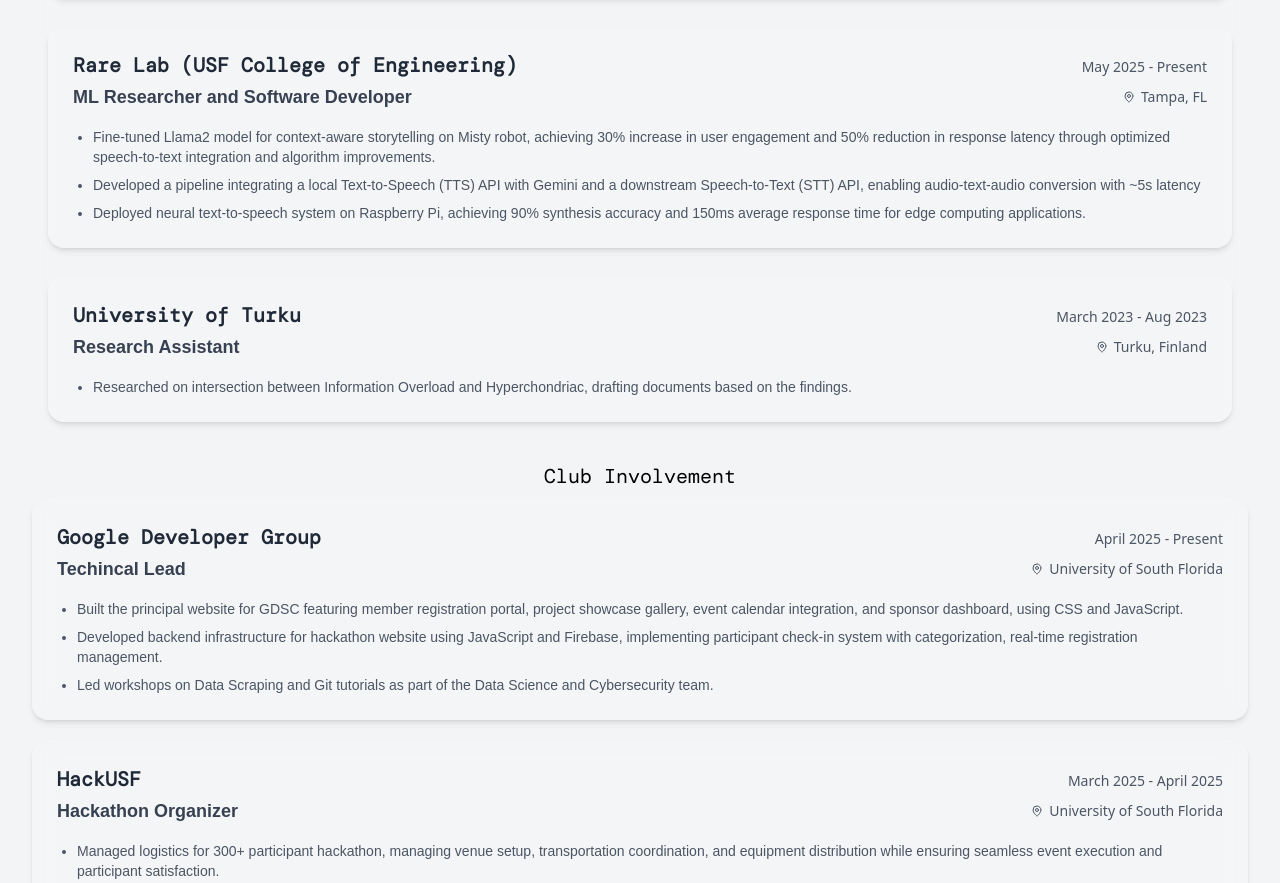
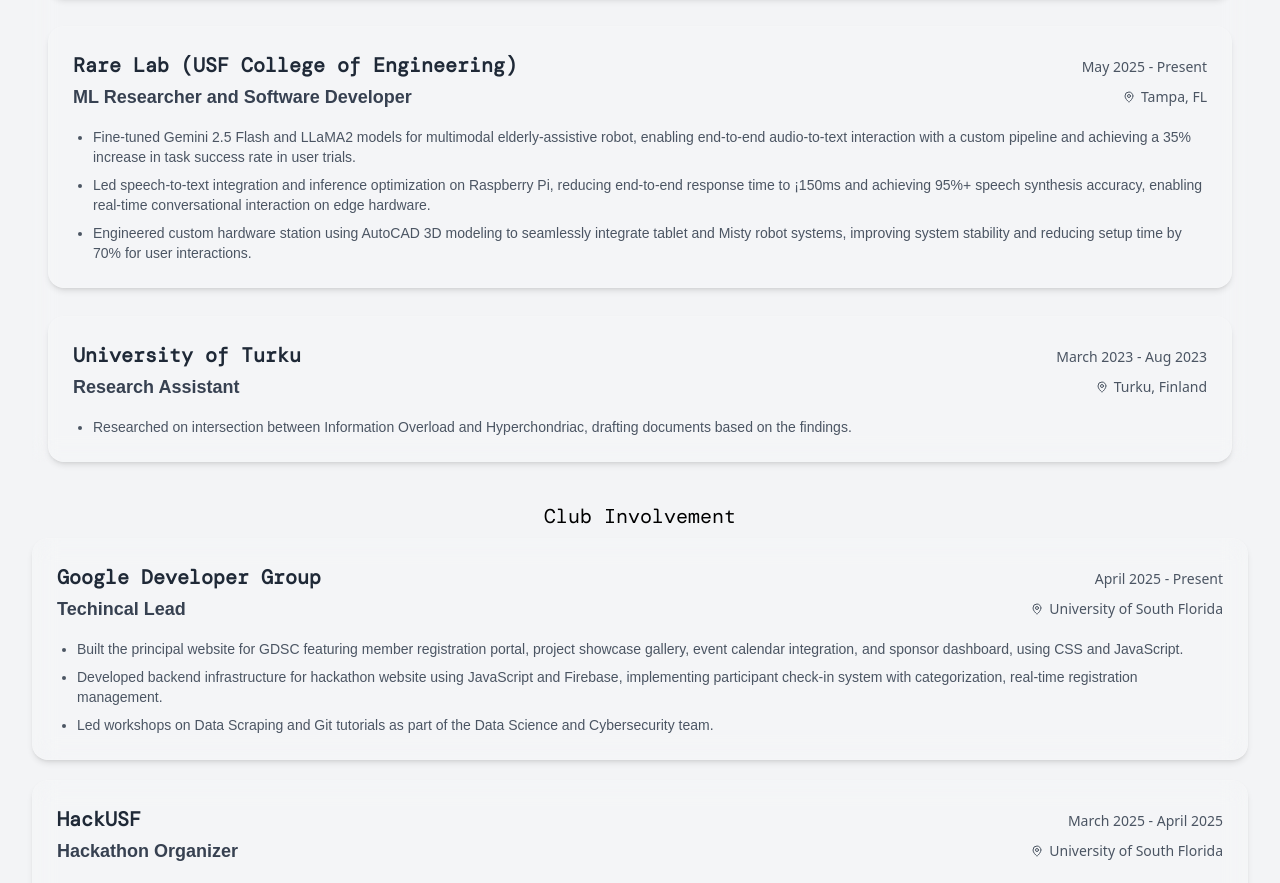
Before and after one commit to Ackberry/portfolio, a Next.js app in the folder portfolio/: page / in a window 1280 px wide. Shown: the part 1100-1983 px from the top of the page. Built offline with nearby package versions, Linux system fonts and the light colour scheme; a web font is replaced by a local one.

Commit message:
update rare lab bullet points

```diff
--- a/portfolio/src/app/page.tsx
+++ b/portfolio/src/app/page.tsx
@@ -117,9 +117,9 @@ export default function Home() {
           position="ML Researcher and Software Developer"
           location="Tampa, FL"
           descriptionPoints={[
-            "Fine-tuned Llama2 model for context-aware storytelling on Misty robot, achieving 30% increase in user engagement and 50% reduction in response latency through optimized speech-to-text integration and algorithm improvements.",
-            "Developed a pipeline integrating a local Text-to-Speech (TTS) API with Gemini and a downstream Speech-to-Text (STT) API, enabling audio-text-audio conversion with ~5s latency",
-            "Deployed neural text-to-speech system on Raspberry Pi, achieving 90% synthesis accuracy and 150ms average response time for edge computing applications."
+            "Fine-tuned Gemini 2.5 Flash and LLaMA2 models for multimodal elderly-assistive robot, enabling end-to-end audio-to-text interaction with a custom pipeline and achieving a 35% increase in task success rate in user trials.",
+            "Led speech-to-text integration and inference optimization on Raspberry Pi, reducing end-to-end response time to ¡150ms and achieving 95%+ speech synthesis accuracy, enabling real-time conversational interaction on edge hardware.",
+            "Engineered custom hardware station using AutoCAD 3D modeling to seamlessly integrate tablet and Misty robot systems, improving system stability and reducing setup time by 70% for user interactions."
           ]}
         />
           <ExperienceCard
```
